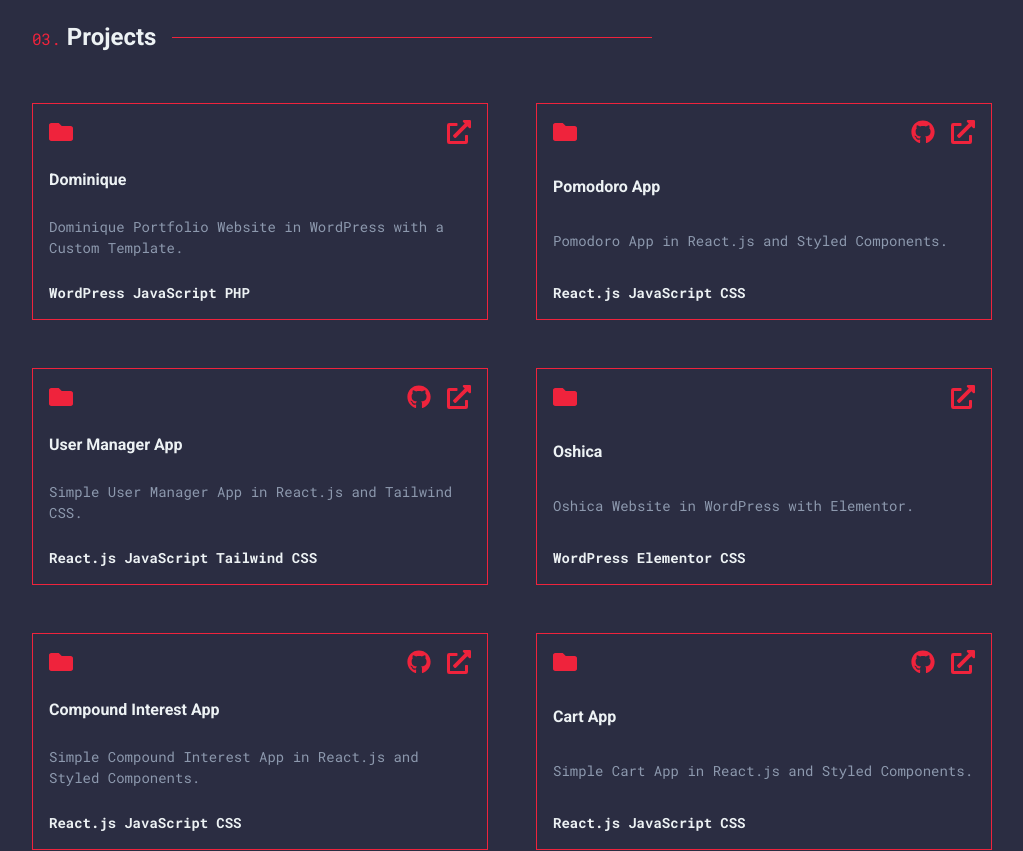
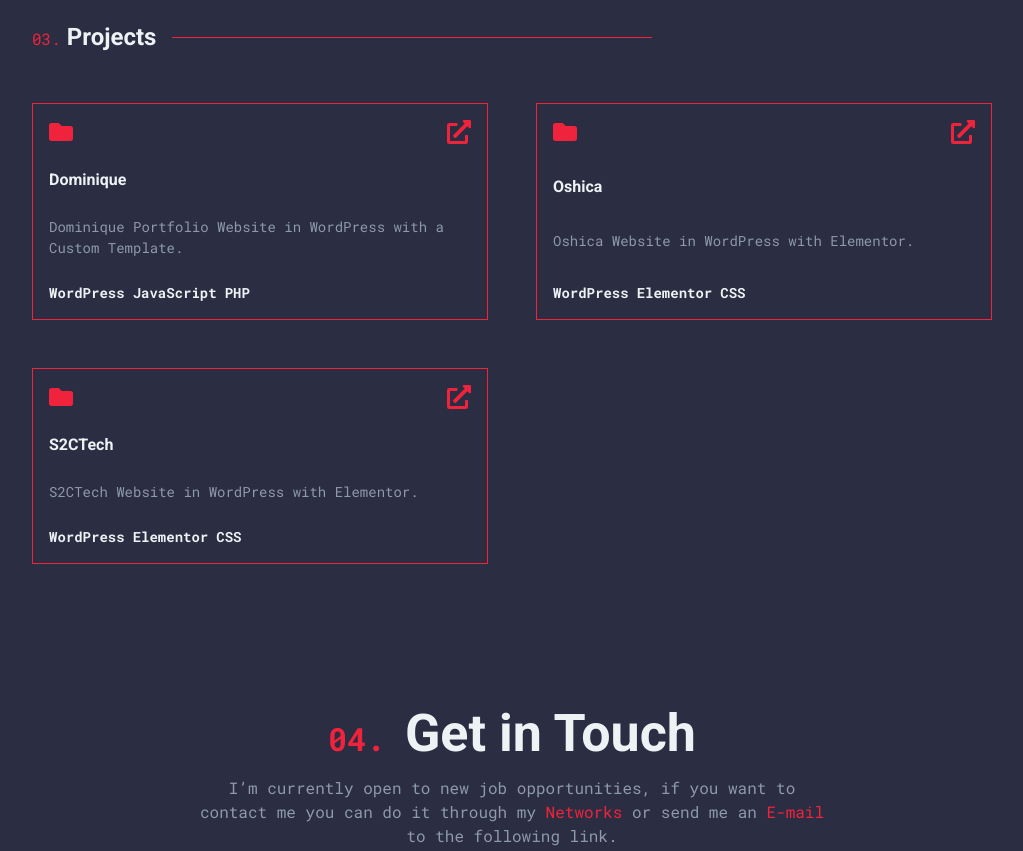
Before and after one commit to carlosamarto/portfolio, a React (Create React App) app: page / in a window 1280 px wide. Shown: the part 1740-2591 px from the top of the page, without its empty margins (128-1151 px from the left). Built offline with nearby package versions, Linux system fonts and the light colour scheme.

Commit message:
Remove: Old Projects

```diff
--- a/src/components/sections/Projects.js
+++ b/src/components/sections/Projects.js
@@ -17,43 +17,11 @@ const Projects = () => {
           />
 
           <Card
-            link='https://pomodoro-app-sage.vercel.app/'
-            github='https://github.com/carlosmrtzodev/Pomodoro-app'
-            title='Pomodoro App'
-            description='Pomodoro App in React.js and Styled Components.'
-            codes={["React.js", "JavaScript", "CSS"]}
-          />
-
-          <Card
-            link='https://simple-user-manager.vercel.app/'
-            github='https://github.com/carlosmrtzodev/simple-user-manager'
-            title='User Manager App'
-            description='Simple User Manager App in React.js and Tailwind CSS.'
-            codes={["React.js", "JavaScript", "Tailwind CSS"]}
-          />
-
-          <Card
             link='https://oshica.com.ve/'
             github={false}
             title='Oshica'
             description='Oshica Website in WordPress with Elementor.'
             codes={["WordPress", "Elementor", "CSS"]}
-          />
-
-          <Card
-            link='https://compound-interest-one.vercel.app/'
-            github='https://github.com/carlosmrtzodev/compound-interest'
-            title='Compound Interest App'
-            description='Simple Compound Interest App in React.js and Styled Components.'
-            codes={["React.js", "JavaScript", "CSS"]}
-          />
-
-          <Card
-            link='https://cart-app-ten.vercel.app/'
-            github='https://github.com/carlosmrtzodev/cart-app'
-            title='Cart App'
-            description='Simple Cart App in React.js and Styled Components. '
-            codes={["React.js", "JavaScript", "CSS"]}
           />
 
           <Card
```
